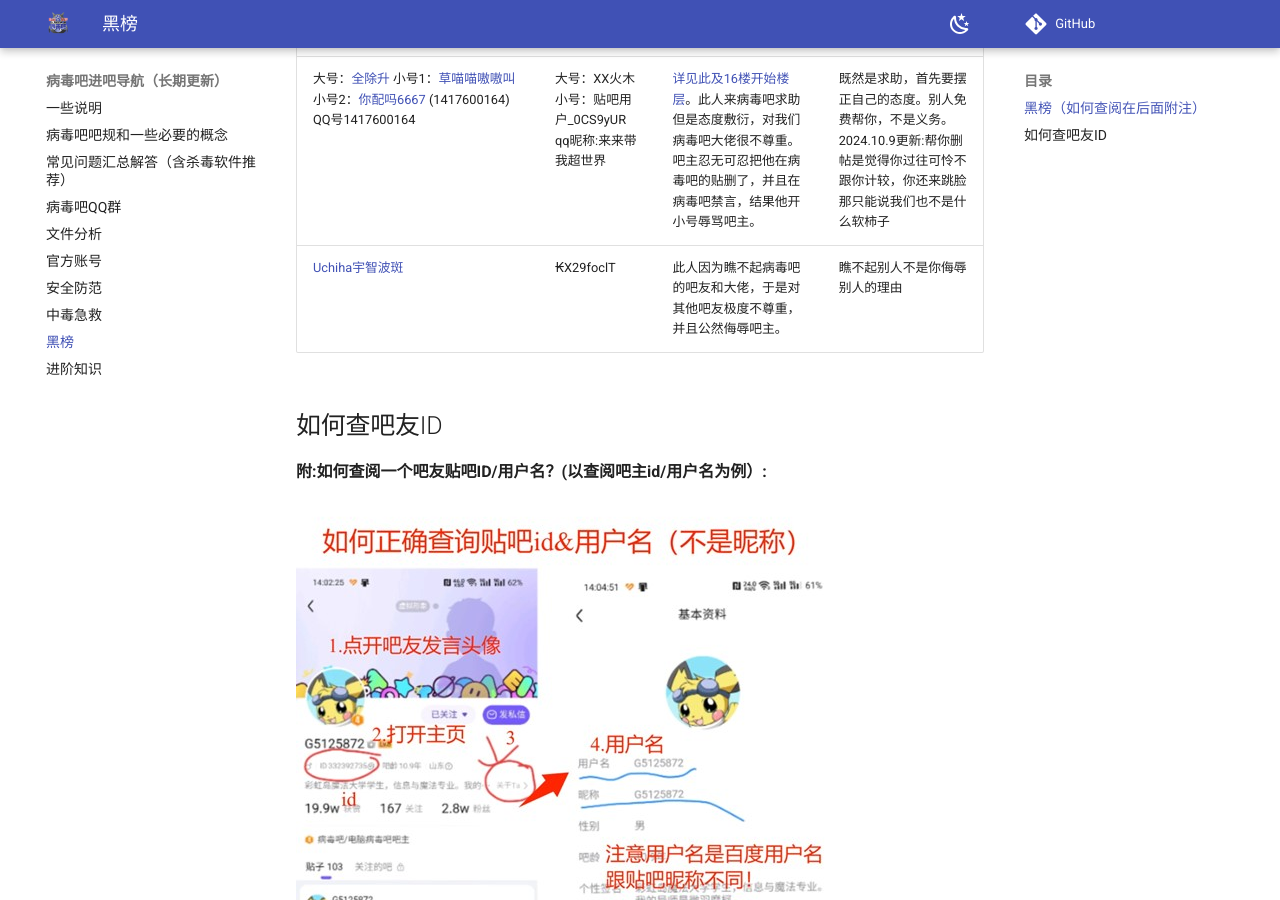
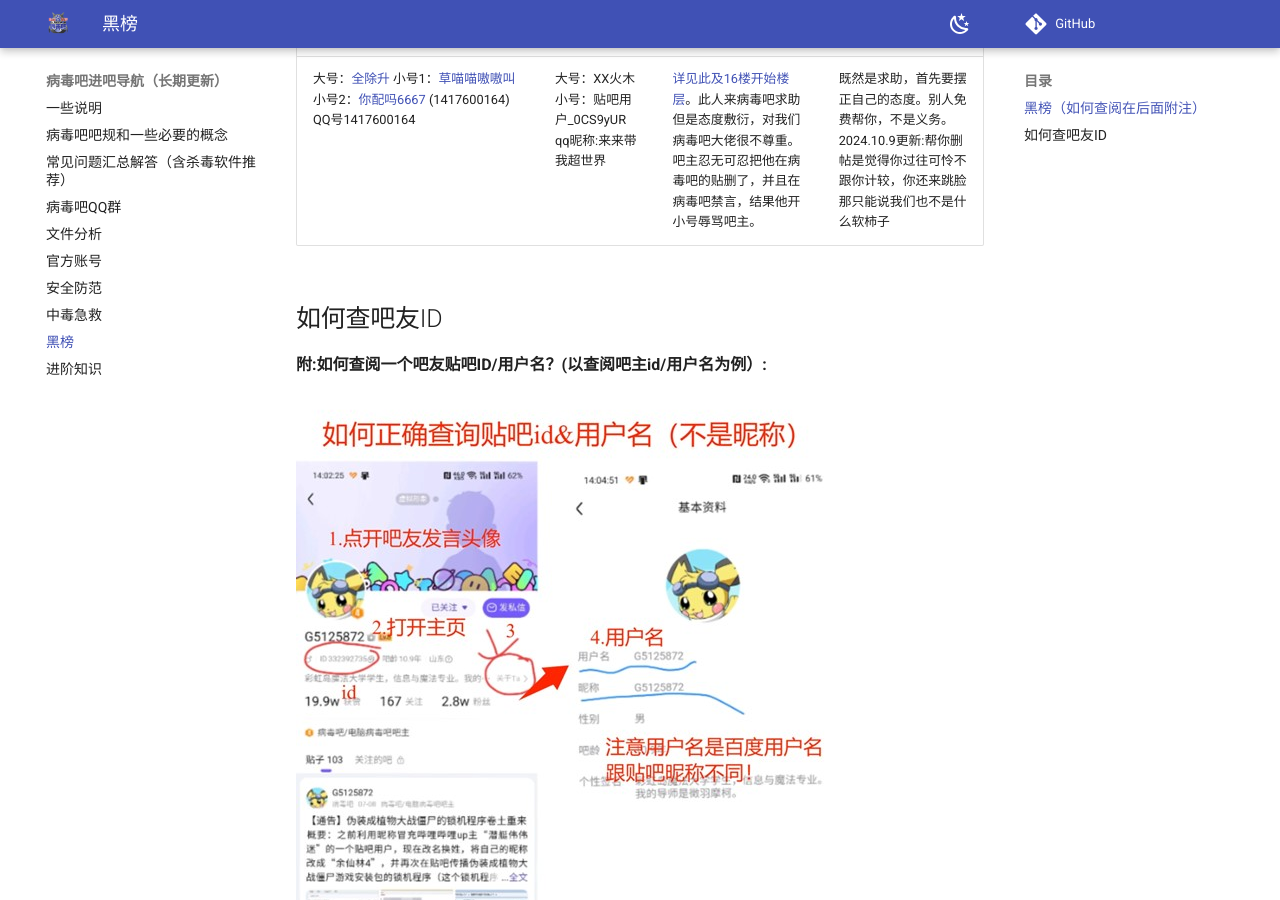
Before and after one commit to weasUXL/bdb_docs, an MkDocs documentation site: the page built from docs/8.黑榜.md, in a window 1280 px wide and 900 px high, scrolled down 1099 px. Built offline with MkDocs 1.6.1 and Material for MkDocs 9.7.7, drawn with Linux system fonts in a browser that asks for light colours; comment, search, counter and statistics services are not loaded.

Commit message:
同步上游内容（2025-01-19 21：41：00 UTC+8：00）

```diff
--- a/docs/8.黑榜.md
+++ b/docs/8.黑榜.md
@@ -9,7 +9,6 @@
 | [酷睿234](https://tieba.baidu.com/home/main?id=tb.1.192b3f44.7aKbpQ9K9-qbUGwGKvVNWg&fr=pb)(4459882200） | 酷睿234                                                      | 详见[wiki记载](https://bdb.sbcnm.top/GP/20240807/我就要360.html)，在批评后反复引战，打扰群正常交流讨论秩序，私信发令人不适的图，开多小号进群，毫无悔过之意 | 不是哥们，别人都给你私发💩图了，还不允许我们ban了??? :-)  (2024.9.2更新：想起来这位其实给我们道歉了，但说实话不想解除）(2024.9.17更新:其本人疑似有精神方面问题，另外又来找事了，本条黑榜永不下榜） |
 | [JuniorDjjr2020](https://tieba.baidu.com/home/main?id=tb.1.eccfd28f.FCnrJNKndWmtJFhRGybAFw&ie=utf-8&fr=pb)(4026535189)  [RenderWare2020](https://tieba.baidu.com/home/main?un=Thanksi&fr=pb&ie=utf-8&id=tb.1.b46aa3a6.aDwdbnZfnJc6VRAueJpA-w)(4035720673)  [GeniusZ1997](https://tieba.baidu.com/home/main?id=tb.1.3f46fbd9.clZ_Fd2b2HcMfVOyBHLlTQ?t=1711072379&fr=pb)(4078917745)  [ThirteenAG2020](https://tieba.baidu.com/home/main?un=XboxRain&fr=pb&ie=utf-8&id=tb.1.7d638cb4.F2CZOfhkMHLhxZDgxmgk9A)(496267150) QQ号631411939 QQ号2423188070 | JuniorDjjr  Thanksi  Yommand  XboxRain  （QQ昵称）ThirteenAG  （QQ昵称）Slient | 毒吧避雷贴[详见此](https://tieba.baidu.com/p/9160680555?share=9105&fr=sharewise&see_lz=0&share_from=post&sfc=copy&client_type=2&client_version=12.67.1.0&st=1725513191&is_video=false&unique=4684DFFE53DF26117EAAB039358EE23B)。以帮忙的名义要求助者加他QQ，然后远程求助者的计算机，接下来将系统正常现象谎称是中病毒的表现，哄骗求助者向其支付几百块左右的所谓的修理费，最后将求助者的计算机的系统正常文件胡乱删除。关于此人话术详见952大佬帖子:[帖子1](https://tieba.baidu.com/p/8744188929?pid=149120177831&cid=#149120177831) [帖子2](https://tieba.baidu.com/p/8755804048?pid=149158369989&cid=#149158369989) [帖子3](https://tieba.baidu.com/p/8891313247?pid=149752573862&cid=#149752573862) | 警惕除了吧主或吧主认可的病毒吧大佬之外的那些在帖子里要求你加QQ微信帮忙的“过于好心”的人，尤其是他们夸大你电脑损坏程度并且向你收取高额费用的时候。必要的时候搜索其账号名字，此人在gta4等多个贴吧臭名昭著，如果搜索是可以避坑的。 |
 | 大号：[全除升](https://tieba.baidu.com/home/main?un=全除升#tdsub)  小号1：[草喵喵嗷嗷叫](https://tieba.baidu.com/home/main?un=草喵喵嗷嗷叫#tdsub)  小号2：[你配吗6667](https://tieba.baidu.com/home/main?un=你配吗6667#tdsub)  (1417600164)  QQ号1417600164 | 大号：XX火木  小号：贴吧用户_0CS9yUR  qq昵称:来来带我超世界  | [详见此及16楼开始楼层](https://tieba.baidu.com/p/9211388338)。此人来病毒吧求助但是态度敷衍，对我们病毒吧大佬很不尊重。吧主忍无可忍把他在病毒吧的贴删了，并且在病毒吧禁言，结果他开小号辱骂吧主。 | 既然是求助，首先要摆正自己的态度。别人免费帮你，不是义务。  2024.10.9更新:帮你删帖是觉得你过往可怜不跟你计较，你还来跳脸那只能说我们也不是什么软柿子 |
-| [Uchiha宇智波斑](https://tieba.baidu.com/home/main?un=Uchiha%E5%AE%87%E6%99%BA%E6%B3%A2%E6%96%91) | ₭X29foclT                                                    | 此人因为瞧不起病毒吧的吧友和大佬，于是对其他吧友极度不尊重，并且公然侮辱吧主。 | 瞧不起别人不是你侮辱别人的理由                               |
 
 ## 如何查吧友ID
 **附:如何查阅一个吧友贴吧ID/用户名？(以查阅吧主id/用户名为例）:**
```
